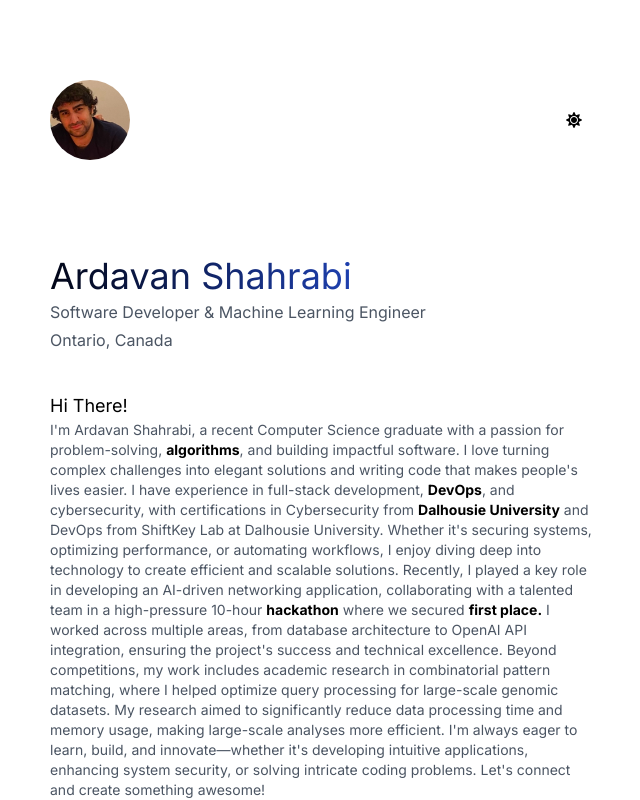
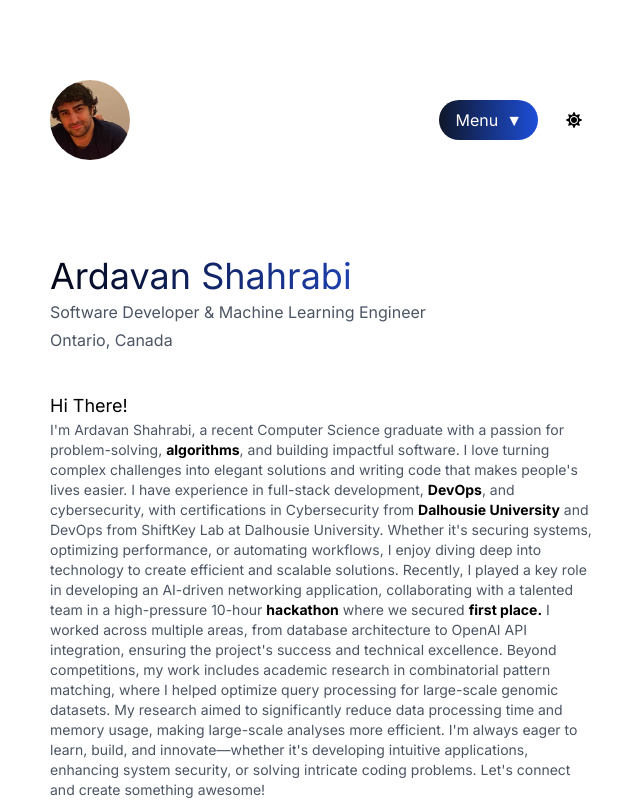
Before and after one commit to a-shahrabi/Ardavan_Portfolio, a Next.js app: page / in a window 1280 px wide. Shown: the top 800 px of the page, without its empty margins (318-958 px from the left). Built offline with nearby package versions, Linux system fonts and the light colour scheme.

Commit message:
animated hover menu implementation

```diff
--- a/app/page.tsx
+++ b/app/page.tsx
@@ -7,7 +7,7 @@ import { Button } from "@/components/ui/button";
 import  Link  from "next/link";
 import { FaArrowRight, FaGithub, FaLinkedin } from "react-icons/fa";
 import { Card, CardContent } from "@/components/ui/card";
-import dynamic from 'next/dynamic'
+import HoverMenu from "../components/HoverMenu";
 
 
 
@@ -19,8 +19,6 @@ export default function Home() {
       <motion.header initial = {{opacity: 0, x: -100}}
   animate = {{opacity: 1, x: 0}}
   transition = {{duration: 0.8}} className="flex items-center justify-between mb-12">
-
-
   <div className="w-20 h-20 rounded-full overflow-hidden">
     <Image
       src="/1.jpeg"
@@ -31,8 +29,11 @@ export default function Home() {
     />
   </div>
 
+  <div className="flex items-center space-x-4">
+    <HoverMenu />
     <div className="cursor-pointer">
       <ThemeToggle/>
+    </div>
   </div>
 
 </motion.header>
@@ -64,6 +65,7 @@ export default function Home() {
           </motion.div>
 
           <motion.div
+          //
           initial = {{opacity: 0, x: -100}}
           animate = {{opacity: 1, x: 0}}
           transition = {{duration: 0.8}}
@@ -109,6 +111,7 @@ export default function Home() {
           </motion.div>
 
           <motion.section
+          //
           initial = {{opacity: 0, y: 100}}
           animate = {{opacity: 1, y: 0}}
           transition = {{duration: 0.8}}
@@ -135,6 +138,7 @@ export default function Home() {
           </motion.section>
 
           <motion.section
+          //
         initial={{opacity: 0, y: 100}}
         animate={{opacity: 1, y: 0}}
         transition={{duration: 0.8}}
@@ -206,6 +210,7 @@ export default function Home() {
   </motion.section>
           </section>
           <motion.section
+          //
           initial = {{opacity: 0, y: 100}}
           animate = {{opacity: 1, y: 0}}
           transition = {{duration: 0.8}}
@@ -303,6 +308,7 @@ export default function Home() {
           </motion.section>
 
           <motion.section
+
   initial={{opacity: 0, y: 100}}
   animate={{opacity: 1, y: 0}}
   transition={{duration: 0.8}}
--- a/components/HoverMenu.jsx
+++ b/components/HoverMenu.jsx
@@ -1,11 +1,71 @@
 "use client"
-import React, { useState, useRef } from 'react'
+import React, { useState } from 'react'
 import { motion, AnimatePresence } from 'framer-motion'
 import Link from 'next/link'
-import { Button } from "@/components/ui/button"
 
 const HoverMenu = () => {
   const [isOpen, setIsOpen] = useState(false)
-  const menuRef = useRef(null)
 
+  const menuItems = [
+    { title: 'About Me', href: '#about', icon: '👨‍💻' },
+    { title: 'Education', href: '#education', icon: '🎓' },
+    { title: 'Experience', href: '#experience', icon: '💼' },
+    { title: 'Projects', href: '#projects', icon: '🚀' },
+    { title: 'Skills', href: '#skills', icon: '🛠️' },
+    { title: 'Contact', href: '#contact', icon: '📬' },
+  ]
+
+  return (
+    <div className="relative">
+      <motion.button
+        className="flex items-center space-x-2 px-4 py-2 rounded-full bg-gradient-to-r from-slate-900 to-blue-700 dark:from-blue-700 dark:to-slate-900 text-white"
+        onMouseEnter={() => setIsOpen(true)}
+        onClick={() => setIsOpen(!isOpen)}
+        whileHover={{ scale: 1.05 }}
+        whileTap={{ scale: 0.95 }}
+      >
+        <span>Menu</span>
+        <motion.span
+          animate={{ rotate: isOpen ? 180 : 0 }}
+          transition={{ duration: 0.3 }}
+          className="inline-block"
+        >
+          ▼
+        </motion.span>
+      </motion.button>
+
+      <AnimatePresence>
+        {isOpen && (
+          <motion.div
+            initial={{ opacity: 0, y: -20 }}
+            animate={{ opacity: 1, y: 0 }}
+            exit={{ opacity: 0, y: -20 }}
+            transition={{ duration: 0.2 }}
+            className="absolute right-0 mt-2 w-60 rounded-xl shadow-xl py-2 bg-white dark:bg-zinc-900 border border-gray-200 dark:border-zinc-800 z-50"
+            onMouseLeave={() => setIsOpen(false)}
+          >
+            {menuItems.map((item, index) => (
+              <motion.div
+                key={item.title}
+                initial={{ opacity: 0, x: -20 }}
+                animate={{ opacity: 1, x: 0 }}
+                transition={{ duration: 0.3, delay: index * 0.05 }}
+              >
+                <Link
+                  href={item.href}
+                  className="block px-4 py-3 text-sm text-gray-700 dark:text-gray-300 hover:text-blue-600 dark:hover:text-blue-400 flex items-center"
+                  onClick={() => setIsOpen(false)}
+                >
+                  <span className="mr-3 text-xl">{item.icon}</span>
+                  <span>{item.title}</span>
+                </Link>
+              </motion.div>
+            ))}
+          </motion.div>
+        )}
+      </AnimatePresence>
+    </div>
+  )
 }
+
+export default HoverMenu
```
Lines whose indentation alone changed are shown as unchanged.
